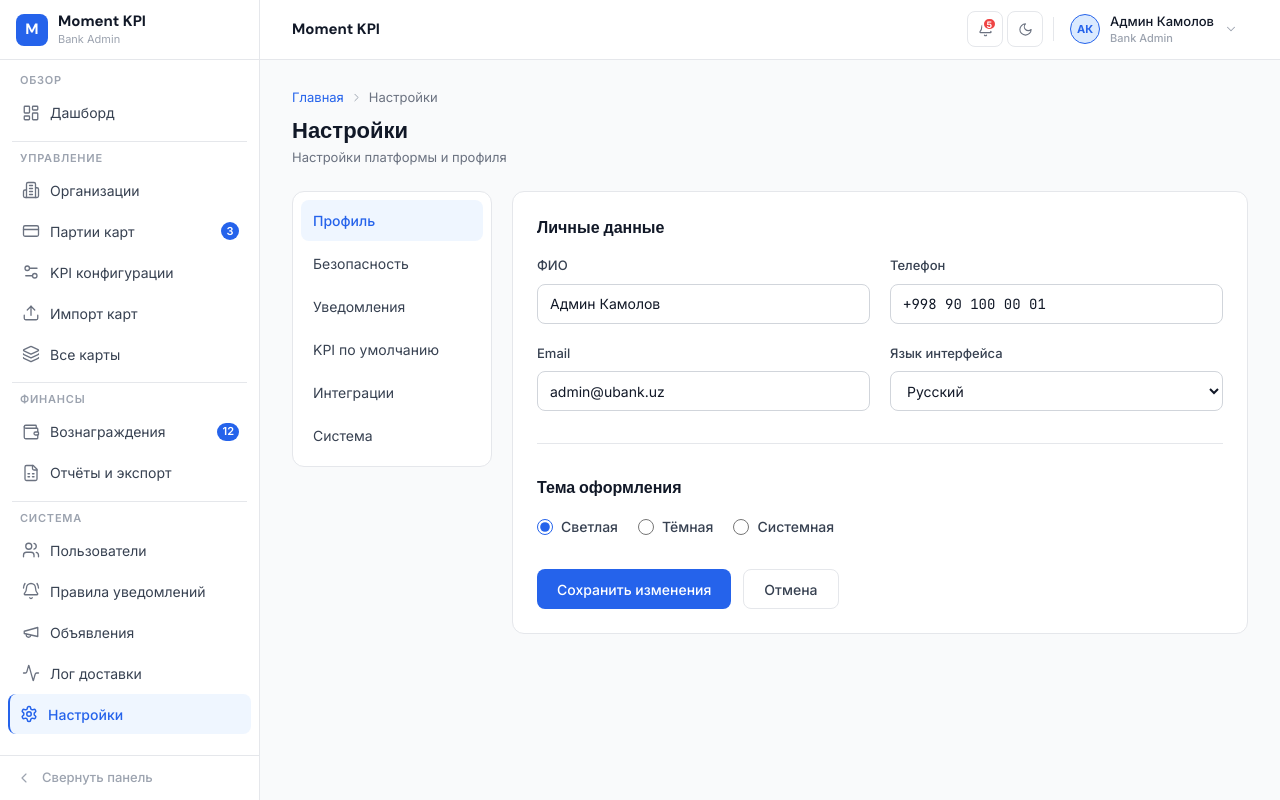
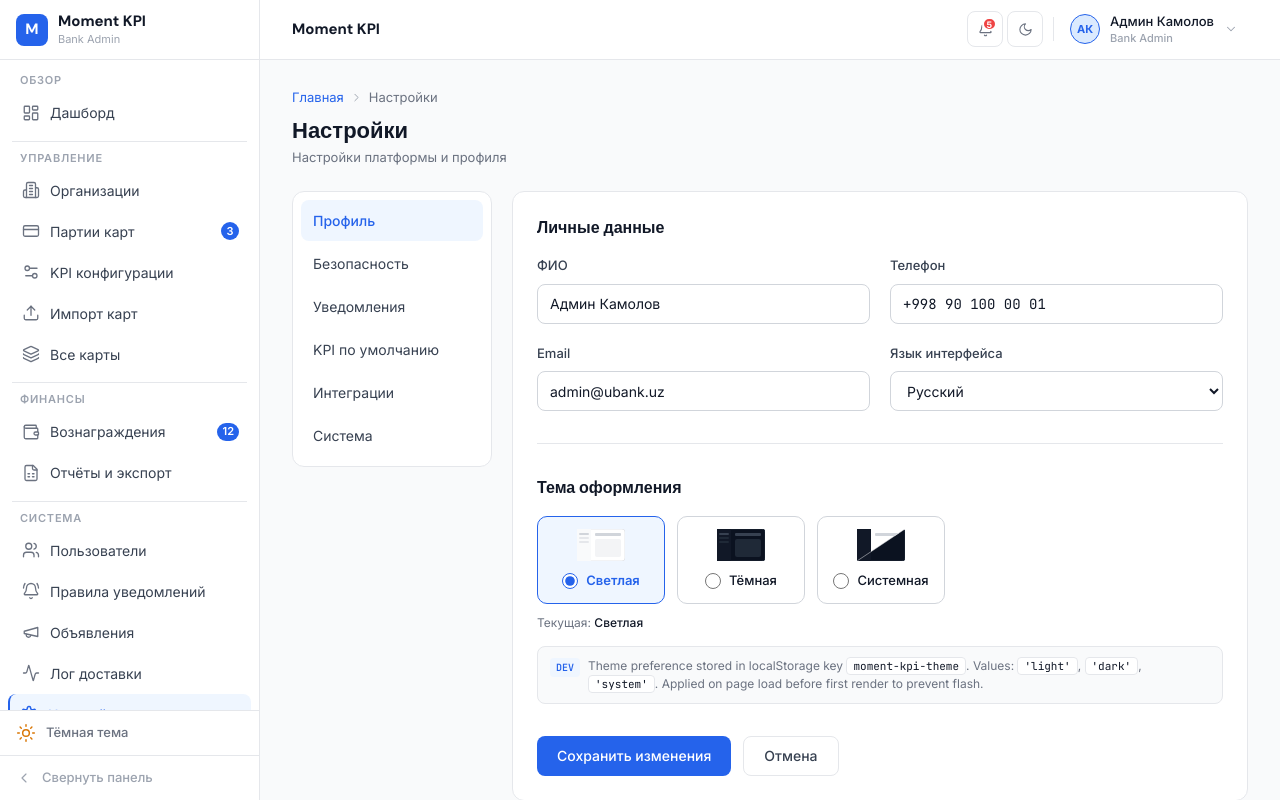
Before and after one commit to SardorAllaberganov/Unicarddashboardproject, a React (Vite) app: page /settings in a window 1280 px wide. Built offline with nearby package versions, Linux system fonts and the light colour scheme.

Commit message:
feat(theme): sidebar Sun/Moon toggle and settings theme picker

```diff
--- a/src/app/components/Sidebar.tsx
+++ b/src/app/components/Sidebar.tsx
@@ -4,7 +4,7 @@
   Upload, Layers, Wallet, FileSpreadsheet, Users, Settings,
   ClipboardCheck, ArrowDownToLine, BellRing, Megaphone, Activity,
   MessageSquare,
-  ChevronLeft, ChevronRight,
+  ChevronLeft, ChevronRight, Sun, Moon,
 } from 'lucide-react';
 import { useNavigate, useLocation } from 'react-router';
 import { F, C } from './ds/tokens';
@@ -207,6 +207,7 @@
   collapsed = false,
   onToggle,
   darkMode = false,
+  onDarkModeToggle,
   orgName = 'Mysafar OOO',
 }: SidebarProps) {
   const dark = darkMode;
@@ -312,8 +313,11 @@
         ))}
       </div>
 
-      {/* ── Bottom: collapse toggle ── */}
+      {/* ── Bottom: theme toggle + collapse ── */}
       <div style={{ flexShrink: 0, borderTop: `1px solid ${borderColor}` }}>
+        <ThemeToggleRow dark={dark} collapsed={collapsed} onToggle={onDarkModeToggle} />
+
+        <div style={{ borderTop: `1px solid ${borderColor}` }}>
           <button
             onClick={onToggle}
             onMouseEnter={() => setCollapseHovered(true)}
@@ -342,6 +346,67 @@
           </button>
         </div>
       </div>
+    </div>
+  );
+}
+
+/* ═══════════════════════════════════════════════════════════════════════════
+   THEME TOGGLE (bottom sidebar row)
+═══════════════════════════════════════════════════════════════════════════ */
+
+function ThemeToggleRow({ dark, collapsed, onToggle }: {
+  dark: boolean;
+  collapsed: boolean;
+  onToggle?: () => void;
+}) {
+  const [hov, setHov] = useState(false);
+  const [turns, setTurns] = useState(0);
+
+  const label = dark ? 'Светлая тема' : 'Тёмная тема';
+  const iconColor = dark ? '#93C5FD' : '#D97706';
+  const textColor = dark ? '#9CA3AF' : C.text3;
+
+  const handleClick = () => {
+    setTurns(t => t + 180);
+    onToggle?.();
+  };
+
+  return (
+    <button
+      type="button"
+      onClick={handleClick}
+      onMouseEnter={() => setHov(true)}
+      onMouseLeave={() => setHov(false)}
+      title={label}
+      aria-label={label}
+      style={{
+        width: '100%', height: '44px',
+        background: hov ? (dark ? '#1F2937' : '#F9FAFB') : 'transparent',
+        border: 'none', cursor: 'pointer',
+        display: 'flex', alignItems: 'center',
+        justifyContent: collapsed ? 'center' : 'flex-start',
+        gap: '10px', padding: collapsed ? '0' : '0 16px',
+        transition: 'background 0.12s',
+      }}
+    >
+      <span style={{
+        display: 'inline-flex', alignItems: 'center', justifyContent: 'center',
+        transform: `rotate(${turns}deg)`,
+        transition: 'transform 0.2s ease-in-out',
+      }}>
+        {dark
+          ? <Moon size={20} color={iconColor} strokeWidth={1.75} />
+          : <Sun  size={20} color={iconColor} strokeWidth={1.75} />}
+      </span>
+      {!collapsed && (
+        <span style={{
+          fontFamily: F.inter, fontSize: '13px', color: textColor,
+          whiteSpace: 'nowrap',
+        }}>
+          {label}
+        </span>
+      )}
+    </button>
   );
 }
 
--- a/src/app/pages/SettingsPage.tsx
+++ b/src/app/pages/SettingsPage.tsx
@@ -4,6 +4,7 @@
 } from 'lucide-react';
 import { Sidebar } from '../components/Sidebar';
 import { F, C } from '../components/ds/tokens';
+import { useDarkMode, useThemePref, type ThemePref } from '../components/useDarkMode';
 import { Navbar } from '../components/Navbar';
 import { useNavigate } from 'react-router';
 
@@ -87,7 +88,7 @@
   const [phone, setPhone] = useState('+998 90 100 00 01');
   const [email, setEmail] = useState('admin@ubank.uz');
   const [language, setLanguage] = useState('Русский');
-  const [theme, setTheme] = useState<'light' | 'dark' | 'system'>('light');
+  const [themePref, , setThemePref] = useThemePref();
 
   const [saveHover, setSaveHover] = useState(false);
   const [cancelHover, setCancelHover] = useState(false);
@@ -194,35 +195,58 @@
       {/* Theme */}
       <div style={{ marginBottom: '32px' }}>
         <h3 style={{
-          fontFamily: F.dm,
-          fontSize: '16px',
-          fontWeight: 600,
-          color: C.text1,
-          margin: '0 0 16px',
+          fontFamily: F.dm, fontSize: '16px', fontWeight: 600,
+          color: C.text1, margin: '0 0 16px',
         }}>
           Тема оформления
         </h3>
 
-        <div style={{ display: 'flex', gap: '20px' }}>
+        <div style={{ display: 'flex', gap: '12px', flexWrap: 'wrap' }}>
           {(['light', 'dark', 'system'] as const).map(t => (
-            <label key={t} style={{ display: 'flex', alignItems: 'center', gap: '8px', cursor: 'pointer' }}>
-              <input
-                type="radio"
-                name="theme"
-                checked={theme === t}
-                onChange={() => setTheme(t)}
-                style={{
-                  width: '16px',
-                  height: '16px',
-                  accentColor: C.blue,
-                  cursor: 'pointer',
-                }}
-              />
-              <span style={{ fontFamily: F.inter, fontSize: '14px', color: C.text2 }}>
-                {t === 'light' ? 'Светлая' : t === 'dark' ? 'Тёмная' : 'Системная'}
-              </span>
-            </label>
+            <ThemeRadioCard
+              key={t}
+              value={t}
+              selected={themePref === t}
+              onSelect={() => setThemePref(t)}
+            />
           ))}
+        </div>
+
+        <div style={{
+          fontFamily: F.inter, fontSize: '12px', color: C.text3,
+          marginTop: '10px',
+        }}>
+          {themePref === 'system'
+            ? 'Определяется настройками ОС'
+            : <>Текущая: <span style={{ color: C.text1, fontWeight: 500 }}>{themePref === 'dark' ? 'Тёмная' : 'Светлая'}</span></>}
+        </div>
+
+        {/* Dev reference strip */}
+        <div style={{
+          display: 'flex', alignItems: 'flex-start', gap: '8px',
+          marginTop: '14px', padding: '10px 12px',
+          background: '#F9FAFB', border: `1px solid ${C.border}`, borderRadius: '8px',
+        }}>
+          <div style={{
+            fontFamily: F.mono, fontSize: '10px', fontWeight: 700,
+            padding: '2px 6px', borderRadius: '4px',
+            background: C.blueLt, color: C.blue,
+            flexShrink: 0, marginTop: '1px',
+          }}>
+            DEV
+          </div>
+          <div style={{ fontFamily: F.inter, fontSize: '12px', color: C.text3, lineHeight: 1.5 }}>
+            Theme preference stored in localStorage key{' '}
+            <code style={{
+              fontFamily: F.mono, fontSize: '11px',
+              padding: '1px 6px', borderRadius: '4px',
+              background: C.surface, border: `1px solid ${C.border}`,
+              color: C.text1,
+            }}>moment-kpi-theme</code>. Values:{' '}
+            <code style={codeInline}>'light'</code>,{' '}
+            <code style={codeInline}>'dark'</code>,{' '}
+            <code style={codeInline}>'system'</code>. Applied on page load before first render to prevent flash.
+          </div>
         </div>
       </div>
 
@@ -1186,6 +1210,117 @@
   boxSizing: 'border-box',
 };
 
+const codeInline: React.CSSProperties = {
+  fontFamily: F.mono, fontSize: '11px',
+  padding: '1px 6px', borderRadius: '4px',
+  background: C.surface, border: `1px solid ${C.border}`,
+  color: C.text1,
+};
+
+/* ═══════════════════════════════════════════════════════════════════════════
+   THEME RADIO CARD (profile tab)
+═══════════════════════════════════════════════════════════════════════════ */
+
+function ThemeRadioCard({ value, selected, onSelect }: {
+  value: ThemePref;
+  selected: boolean;
+  onSelect: () => void;
+}) {
+  const [hov, setHov] = useState(false);
+  const label = value === 'light' ? 'Светлая' : value === 'dark' ? 'Тёмная' : 'Системная';
+
+  return (
+    <label
+      onMouseEnter={() => setHov(true)}
+      onMouseLeave={() => setHov(false)}
+      style={{
+        display: 'flex', flexDirection: 'column', alignItems: 'center',
+        gap: '10px', padding: '12px 14px',
+        border: `1px solid ${selected ? C.blue : (hov ? C.text3 : C.inputBorder)}`,
+        borderRadius: '10px',
+        background: selected ? C.blueLt : C.surface,
+        cursor: 'pointer', minWidth: '128px',
+        transition: 'all 0.12s',
+      }}
+    >
+      <ThemeThumbnail variant={value} />
+      <div style={{ display: 'flex', alignItems: 'center', gap: '8px' }}>
+        <input
+          type="radio"
+          name="theme"
+          checked={selected}
+          onChange={onSelect}
+          style={{
+            width: '16px', height: '16px',
+            accentColor: C.blue, cursor: 'pointer',
+          }}
+        />
+        <span style={{
+          fontFamily: F.inter, fontSize: '13px', fontWeight: selected ? 600 : 500,
+          color: selected ? C.blue : C.text1,
+        }}>
+          {label}
+        </span>
+      </div>
+    </label>
+  );
+}
+
+/* ═══════════════════════════════════════════════════════════════════════════
+   THEME THUMBNAIL (48×32 mini preview)
+═══════════════════════════════════════════════════════════════════════════ */
+
+function ThemeThumbnail({ variant }: { variant: ThemePref }) {
+  if (variant === 'light') {
+    return (
+      <svg width="48" height="32" viewBox="0 0 48 32" style={{ display: 'block' }}>
+        <rect width="48" height="32" rx="3" fill="#FFFFFF" stroke="#E5E7EB" />
+        <rect x="0" y="0" width="14" height="32" fill="#F9FAFB" />
+        <rect x="2" y="4"  width="10" height="2" rx="1" fill="#D1D5DB" />
+        <rect x="2" y="8"  width="10" height="2" rx="1" fill="#E5E7EB" />
+        <rect x="2" y="12" width="10" height="2" rx="1" fill="#E5E7EB" />
+        <rect x="18" y="4" width="26" height="3" rx="1" fill="#D1D5DB" />
+        <rect x="18" y="10" width="26" height="18" rx="2" fill="#F3F4F6" />
+      </svg>
+    );
+  }
+  if (variant === 'dark') {
+    return (
+      <svg width="48" height="32" viewBox="0 0 48 32" style={{ display: 'block' }}>
+        <rect width="48" height="32" rx="3" fill="#0B1220" stroke="#1F2937" />
+        <rect x="0" y="0" width="14" height="32" fill="#111827" />
+        <rect x="2" y="4"  width="10" height="2" rx="1" fill="#374151" />
+        <rect x="2" y="8"  width="10" height="2" rx="1" fill="#1F2937" />
+        <rect x="2" y="12" width="10" height="2" rx="1" fill="#1F2937" />
+        <rect x="18" y="4"  width="26" height="3"  rx="1" fill="#374151" />
+        <rect x="18" y="10" width="26" height="18" rx="2" fill="#1F2937" />
+      </svg>
+    );
+  }
+  // system — diagonal split
+  return (
+    <svg width="48" height="32" viewBox="0 0 48 32" style={{ display: 'block' }}>
+      <defs>
+        <clipPath id="systemSplit">
+          <polygon points="0,0 48,0 0,32" />
+        </clipPath>
+      </defs>
+      <rect width="48" height="32" rx="3" fill="#0B1220" stroke="#1F2937" />
+      <g clipPath="url(#systemSplit)">
+        <rect width="48" height="32" fill="#FFFFFF" />
+        <rect x="0" y="0" width="14" height="32" fill="#F9FAFB" />
+      </g>
+      <g clipPath="url(#systemSplit)">
+        <rect x="2" y="4"  width="10" height="2" rx="1" fill="#D1D5DB" />
+        <rect x="2" y="8"  width="10" height="2" rx="1" fill="#E5E7EB" />
+        <rect x="18" y="4" width="26" height="3" rx="1" fill="#D1D5DB" />
+      </g>
+      <rect x="0" y="0" width="14" height="32" fill="#111827" mask="url(#dark)" />
+      <line x1="0" y1="32" x2="48" y2="0" stroke="#E5E7EB" strokeWidth="0.5" />
+    </svg>
+  );
+}
+
 const labelStyle: React.CSSProperties = {
   display: 'block',
   fontFamily: F.inter,
@@ -1209,7 +1344,7 @@
 export default function SettingsPage() {
   const navigate = useNavigate();
   const [sidebarCollapsed, setSidebarCollapsed] = useState(false);
-  const [darkMode, setDarkMode] = useState(false);
+  const [darkMode, setDarkMode] = useDarkMode();
   const [activeTab, setActiveTab] = useState<TabId>('profile');
 
   return (
```
Lines whose indentation alone changed are shown as unchanged.
